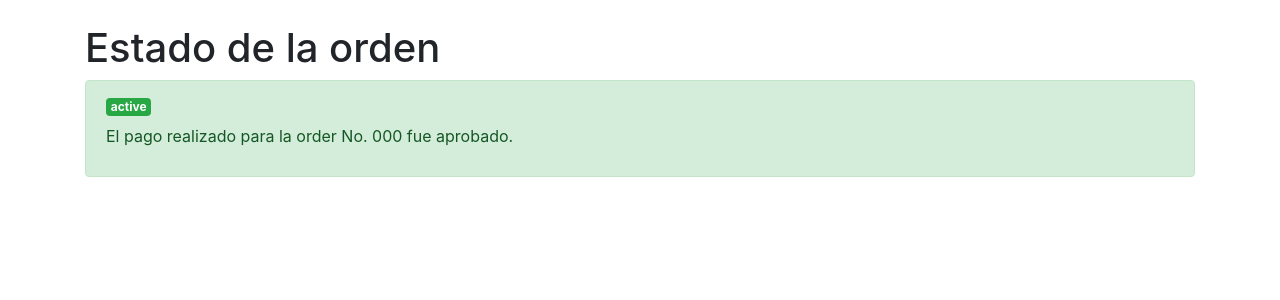
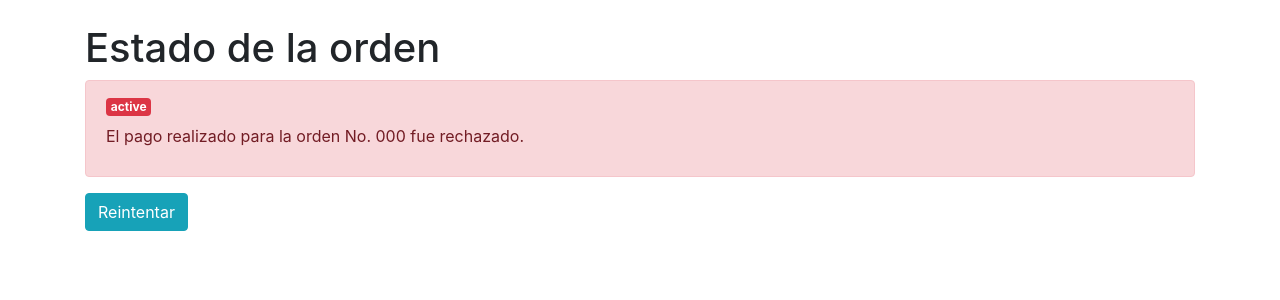
Before and after one commit to jprograming/shop-test-evt, a Symfony app: template templates/order/status.html.twig in a window 1280 px wide. Shown: the part 56-356 px from the top of the page. Run offline with Twig, Linux system fonts and the light colour scheme; the template is opened without the code that fills it: most values are stand-ins (such as "Sample title", 1, 10 or a date in 2020); some libraries are stand-ins or nearby versions.

Commit message:
Fix messages in the templates.

```diff
--- a/src/Controller/OrderController.php
+++ b/src/Controller/OrderController.php
@@ -154,8 +154,10 @@ class OrderController extends AbstractController
                 ->getRepository(PlacetoPayIntegration::class)->getRecordByOrder($order)
             ;
             $requestInformation->process($ppIntegration->getRequestId(), $order);
+            $orderApproved = $order->getStatus() == Order::PAYED_STATUS;
             return $this->render('order/status.html.twig', [
-                'order' => $order
+                'order' => $order,
+                'approved' => $orderApproved
             ]);
 
         } catch (LogicException $exception) {
--- a/templates/order/payment_response_error.html.twig
+++ b/templates/order/payment_response_error.html.twig
@@ -13,7 +13,7 @@
     </div>
 
     <div>
-        <form method="post" action="{{ path('status_pay', { code: order.code }) }}">
+        <form method="post" action="{{ path('request_pay_order', { code: order.code }) }}">
             <button type="submit" class="btn btn-info btn-large">Reintentar</button>
         </form>
     </div>
--- a/templates/order/status.html.twig
+++ b/templates/order/status.html.twig
@@ -1,16 +1,36 @@
 {% extends 'main.html.twig' %}
 
-{% block title %}Pago realizado!{% endblock %}
+{% block title %}
+    {% if approved == true %}
+        Pago realizado!
+    {% else %}
+        Pago rechazado!
+    {% endif %}
+{% endblock %}
 
 {% block content %}
 
     <h1>Estado de la orden</h1>
 
-    <div class="alert alert-success">
-        <h4 class="badge badge-success">{{ order.status }}</h4>
-        <p>
-            El pago realizado para la order No. {{ order.code }} fue aprobado.
-        </p>
-    </div>
+    {% if approved == true %}
+        <div class="alert alert-success">
+            <h4 class="badge badge-success">{{ order.status }}</h4>
+            <p>
+                El pago realizado para la orden No. {{ order.code }} fue aprobado.
+            </p>
+        </div>
+    {% else %}
+        <div class="alert alert-danger">
+            <h4 class="badge badge-danger">{{ order.status }}</h4>
+            <p>
+                El pago realizado para la orden No. {{ order.code }} fue rechazado.
+            </p>
+        </div>
+        <div>
+            <form method="post" action="{{ path('request_pay_order', { code: order.code }) }}">
+                <button type="submit" class="btn btn-info btn-large">Reintentar</button>
+            </form>
+        </div>
+    {% endif %}
 
 {% endblock %}
```
